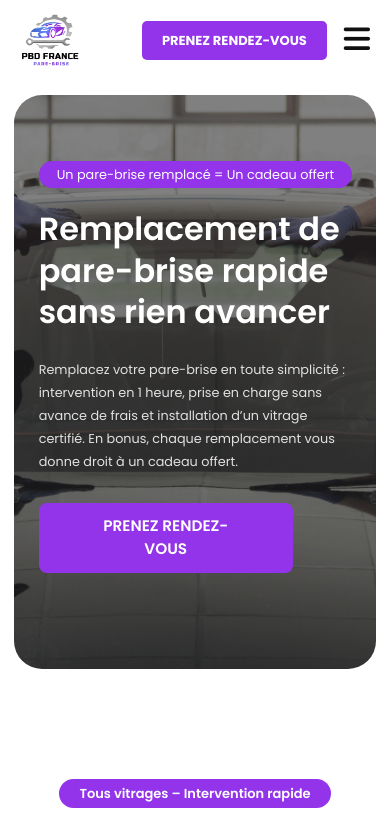
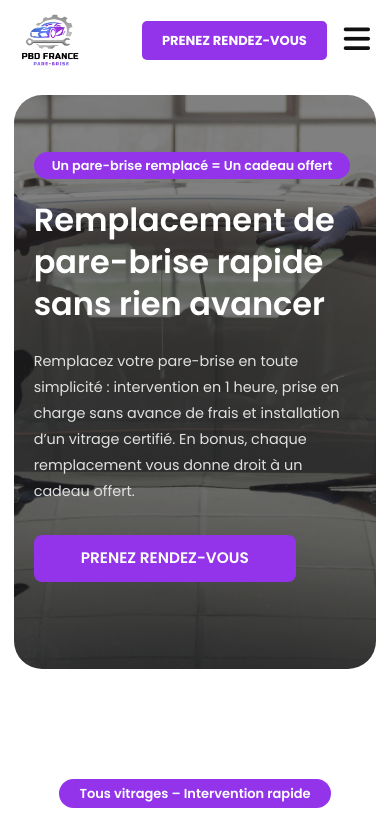
Before and after one commit to asmatrouky/parebrisedepannage, a Next.js app: page / in a window 390 px wide. Shown: the top 838 px of the page. Built offline with nearby package versions, Linux system fonts and the light colour scheme.

Commit message:
Mise à jour css mobile

```diff
--- a/app/globals.css
+++ b/app/globals.css
@@ -320,7 +320,7 @@ body {
   .hero-container {
     margin-top : 75px;
     min-height: 68vh;
-    padding: 30px 20px;
+    padding: 0px 15px;
     box-shadow: none;
     width: 93%;
 
@@ -346,7 +346,7 @@ body {
 
   .hero-container p {
     padding-top: 10px;
-    font-size: 0.8em;
+    font-size: 0.9em;
     width: 100%;
 
   }
@@ -366,7 +366,7 @@ width: 80%;
 
   .promo-tag {
 
-  font-weight: 500;
+  font-weight: 600;
   background-color: #9333ea;
   padding: 4px 18px;
 
```
